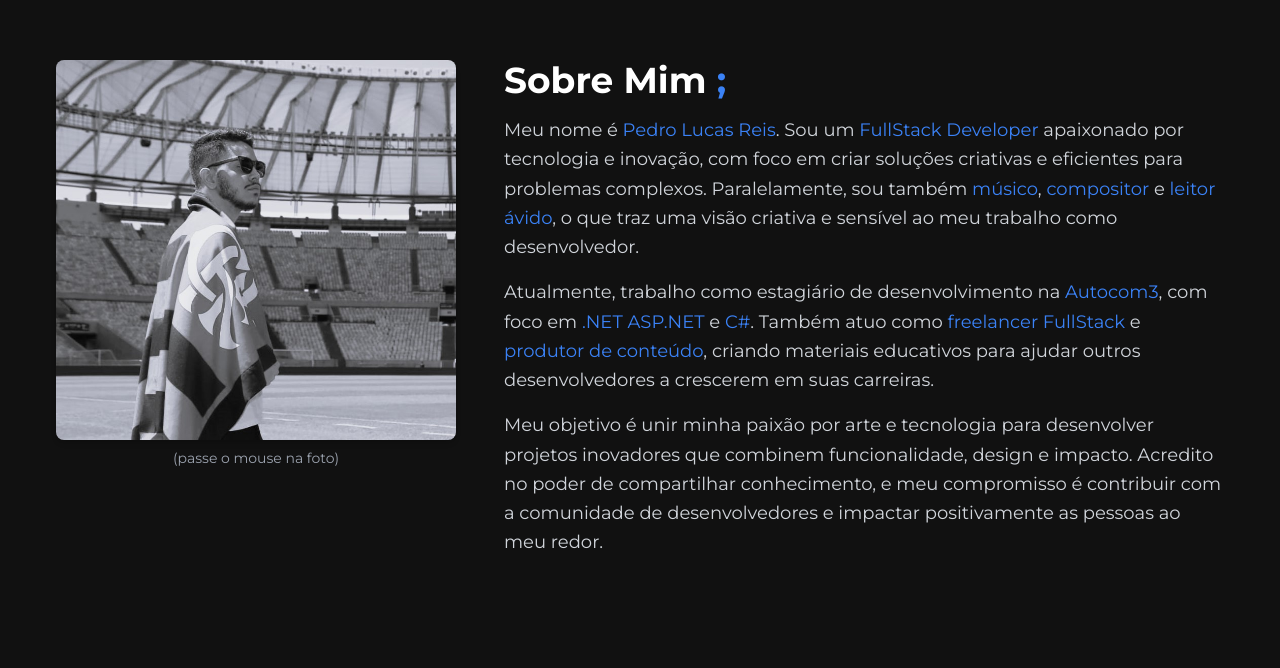
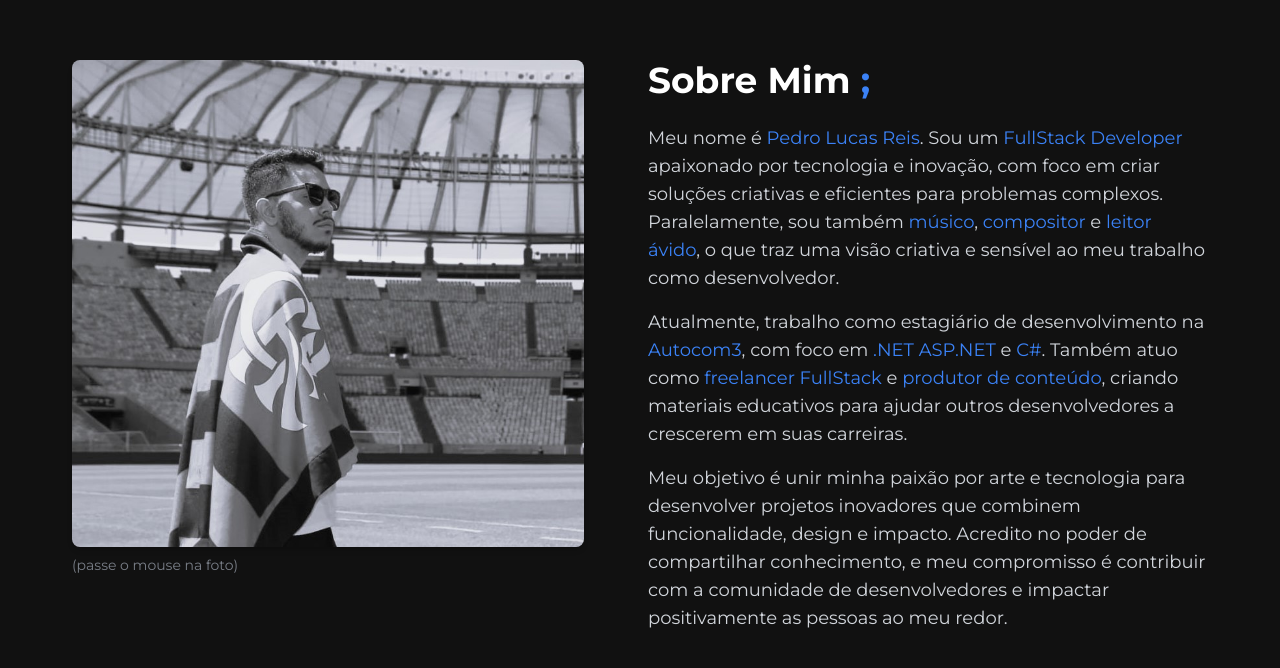
Before and after one commit to PedroReoli/portfolionew, a React (Vite) app: page / in a window 1280 px wide. Shown: the part 852-1520 px from the top of the page. Built offline with nearby package versions, Linux system fonts and the light colour scheme.

Commit message:
Update About.tsx

```diff
--- a/src/_root/pages/About.tsx
+++ b/src/_root/pages/About.tsx
@@ -1,30 +1,61 @@
+'use client'
+
+import { useEffect, useRef } from 'react';
+import { motion, useInView, useAnimation } from 'framer-motion';
+
 const About = () => {
+  const ref = useRef(null);
+  const isInView = useInView(ref, { once: true });
+  const mainControls = useAnimation();
+
+  useEffect(() => {
+    if (isInView) {
+      mainControls.start("visible");
+    }
+  }, [isInView, mainControls]);
+
   return (
-    <section className="bg-[#111111] text-white min-h-screen py-16 px-10 flex flex-col items-center md:flex-row md:items-start md:justify-start">
+    <section ref={ref} className="bg-[#111111] text-white min-h-screen py-16 px-4 sm:px-6 md:px-8 lg:px-12 flex flex-col lg:flex-row items-center lg:items-start lg:justify-between max-w-7xl mx-auto">
       {/* Imagem */}
-      <div className="flex-shrink-0 mb-6 md:mb-0 md:mr-12 text-center">
-        <div className="relative group w-[400px] h-auto">
+      <motion.div
+        className="flex-shrink-0 mb-8 lg:mb-0 lg:mr-8 text-center lg:text-left w-full max-w-xs sm:max-w-sm md:max-w-md lg:max-w-lg"
+        initial={{ opacity: 0, y: 50 }}
+        animate={mainControls}
+        transition={{ duration: 0.5, delay: 0.2 }}
+        variants={{
+          visible: { opacity: 1, y: 0 },
+        }}
+      >
+        <div className="relative group w-full h-auto">
           <img
             src="/assets/perfilpb.jpg"
             alt="Pedro Lucas"
-            className="rounded-lg shadow-md w-full h-auto object-cover transition-opacity duration-500 ease-in-out group-hover:opacity-0"
+            className="rounded-lg shadow-md w-full h-auto object-cover transition-all duration-500 ease-in-out group-hover:opacity-0"
           />
           <img
             src="/assets/perfilcol.jpg"
             alt="Pedro Lucas Colorido"
-            className="rounded-lg shadow-md w-full h-auto object-cover absolute top-0 left-0 opacity-0 transition-opacity duration-500 ease-in-out group-hover:opacity-100"
+            className="rounded-lg shadow-md w-full h-auto object-cover absolute top-0 left-0 opacity-0 transition-all duration-500 ease-in-out group-hover:opacity-100"
           />
         </div>
-        {/* Texto de instrução */}
-        <p className="text-sm text-gray-400 mt-2">(passe o mouse na foto)</p>
-      </div>
+        <p className="text-sm text-gray-400 mt-2 opacity-75 transition-opacity duration-300 group-hover:opacity-100">(passe o mouse na foto)</p>
+      </motion.div>
 
       {/* Texto "Sobre Mim" */}
-      <div className="flex-1 max-w-[1200px]">
-        <h2 className="text-3xl md:text-4xl font-bold mb-4">
+      <motion.div
+        className="flex-1 lg:ml-8 max-w-2xl lg:max-w-3xl"
+        initial={{ opacity: 0, y: 50 }}
+        animate={mainControls}
+        transition={{ duration: 0.5, delay: 0.4 }}
+        variants={{
+          visible: { opacity: 1, y: 0 },
+        }}
+      >
+        <h2 className="text-3xl sm:text-4xl font-bold mb-6">
           Sobre Mim <span className="text-blue-500">;</span>
         </h2>
-        <p className="text-lg leading-relaxed text-gray-300 mb-4">
+        <div className="space-y-4">
+          <p className="text-base sm:text-lg leading-relaxed text-gray-300">
             Meu nome é <span className="text-blue-500">Pedro Lucas Reis</span>. Sou um{" "}
             <span className="text-blue-500">FullStack Developer</span> apaixonado por tecnologia e inovação, com foco em criar
             soluções criativas e eficientes para problemas complexos. Paralelamente, sou também{" "}
@@ -32,19 +63,20 @@ const About = () => {
             <span className="text-blue-500">leitor ávido</span>, o que traz uma visão criativa e sensível ao meu trabalho como
             desenvolvedor.
           </p>
-        <p className="text-lg leading-relaxed text-gray-300 mb-4">
+          <p className="text-base sm:text-lg leading-relaxed text-gray-300">
             Atualmente, trabalho como estagiário de desenvolvimento na <span className="text-blue-500">Autocom3</span>, com
             foco em <span className="text-blue-500">.NET ASP.NET</span> e <span className="text-blue-500">C#</span>. Também atuo
             como <span className="text-blue-500">freelancer FullStack</span> e{" "}
             <span className="text-blue-500">produtor de conteúdo</span>, criando materiais educativos para ajudar outros
             desenvolvedores a crescerem em suas carreiras.
           </p>
-        <p className="text-lg leading-relaxed text-gray-300 mb-4">
+          <p className="text-base sm:text-lg leading-relaxed text-gray-300">
             Meu objetivo é unir minha paixão por arte e tecnologia para desenvolver projetos inovadores que combinem
             funcionalidade, design e impacto. Acredito no poder de compartilhar conhecimento, e meu compromisso é contribuir com
             a comunidade de desenvolvedores e impactar positivamente as pessoas ao meu redor.
           </p>
         </div>
+      </motion.div>
     </section>
   );
 };
```
Lines whose indentation alone changed are shown as unchanged.
